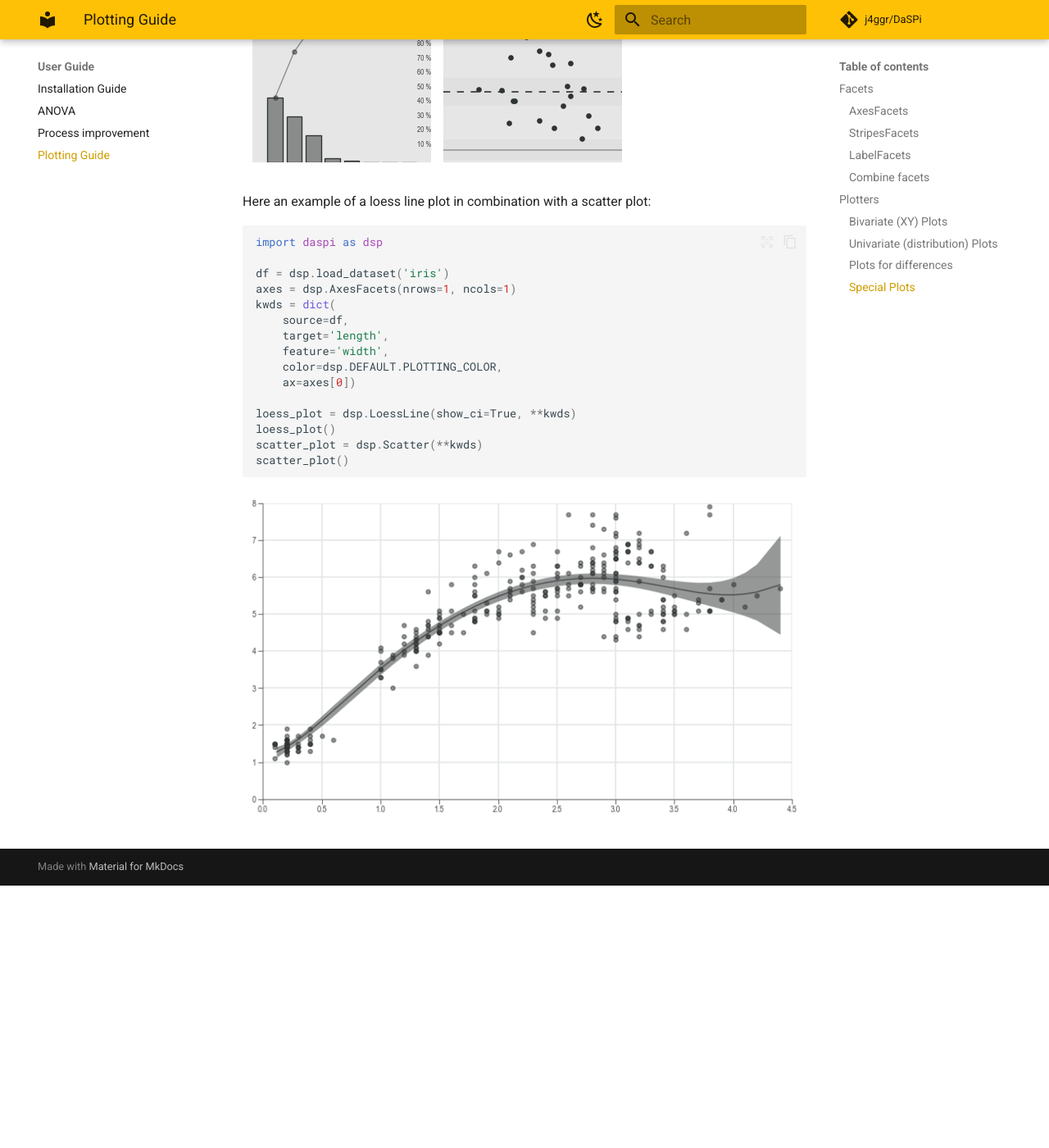
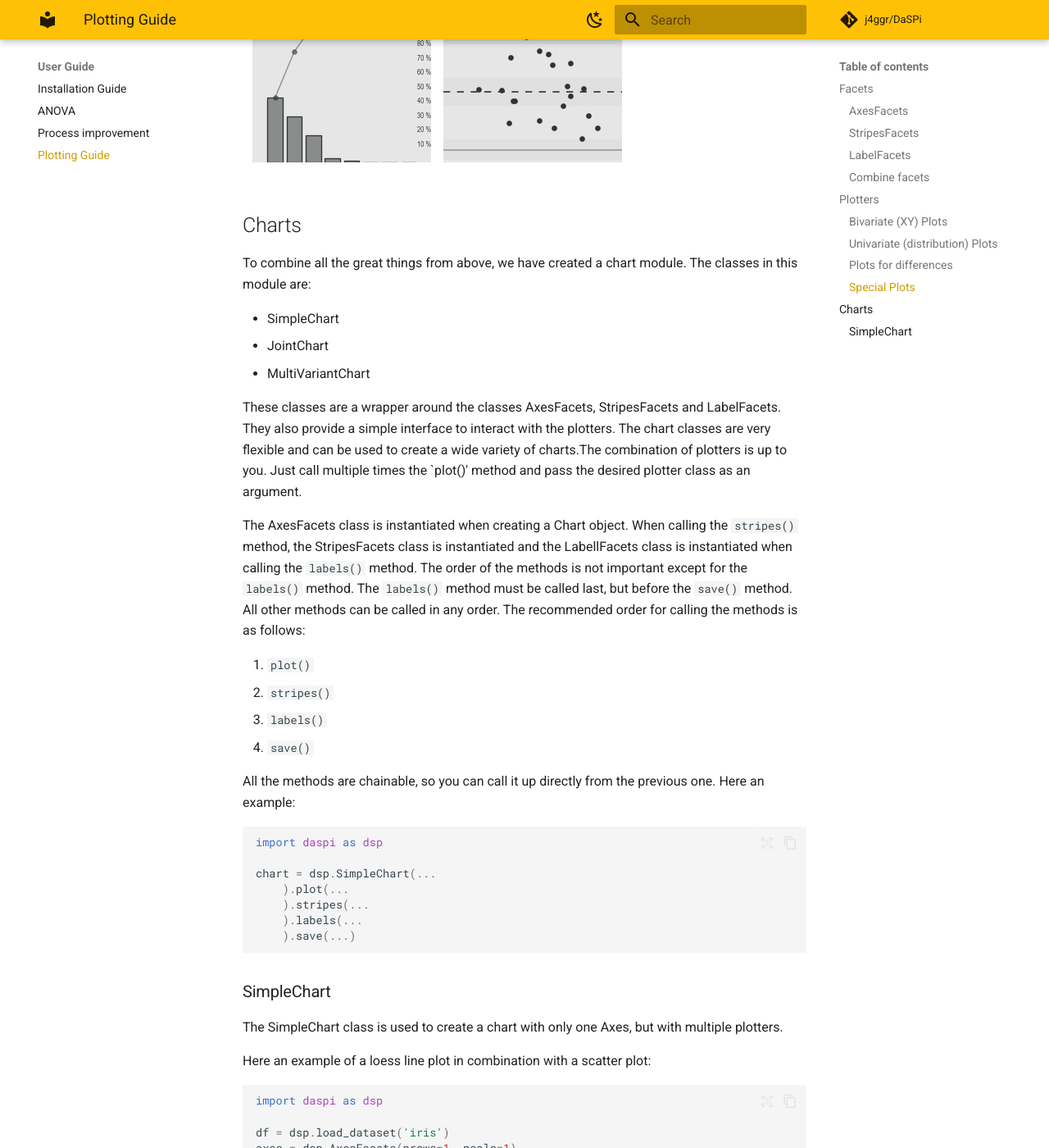
Before and after one commit to j4ggr/DaSPi, an MkDocs documentation site: the page built from docs/guides/plotting.md, in a window 1280 px wide and 1400 px high, scrolled down 9011 px. Shown: the whole window at 82% size. Built offline with MkDocs 1.6.1 and Material for MkDocs 9.7.7, drawn with Linux system fonts in a browser that asks for light colours; comment, search, counter and statistics services are not loaded; old or Windows-style settings are respelled for this version of MkDocs; before the commit the page ends 10091 px from its top, so only the background shows below that.

Commit message:
documentation - added, Chart section for plotting guide (not finish yet)

````diff
--- a/docs/guides/plotting.md
+++ b/docs/guides/plotting.md
@@ -209,6 +209,40 @@ Here are some application-specific but still helpful plots.
 
 ![Special Plotters](../img/plotters_special.png)
 
+## Charts
+
+To combine all the great things from above, we have created a chart module. The classes in this module are:
+
+- SimpleChart
+- JointChart
+- MultiVariantChart
+
+These classes are a wrapper around the classes AxesFacets, StripesFacets and LabelFacets. They also provide a simple interface to interact with the plotters. The chart classes are very flexible and can be used to create a wide variety of charts.The combination of plotters is up to you. Just call multiple times the `plot()' method and pass the desired plotter class as an argument.
+
+The AxesFacets class is instantiated when creating a Chart object. When calling the `stripes()` method, the StripesFacets class is instantiated and the LabellFacets class is instantiated when calling the `labels()` method. The order of the methods is not important except for the `labels()` method. The `labels()` method must be called last, but before the `save()` method. All other methods can be called in any order.
+The recommended order for calling the methods is as follows:
+
+1. `plot()`
+2. `stripes()`
+3. `labels()`
+4. `save()`
+
+All the methods are chainable, so you can call it up directly from the previous one. Here an example:
+
+``` py
+import daspi as dsp
+
+chart = dsp.SimpleChart(...
+    ).plot(...
+    ).stripes(...
+    ).labels(...
+    ).save(...)
+```
+
+### SimpleChart
+
+The SimpleChart class is used to create a chart with only one Axes, but with multiple plotters.
+
 Here an example of a loess line plot in combination with a scatter plot:
 
 ``` py
````
